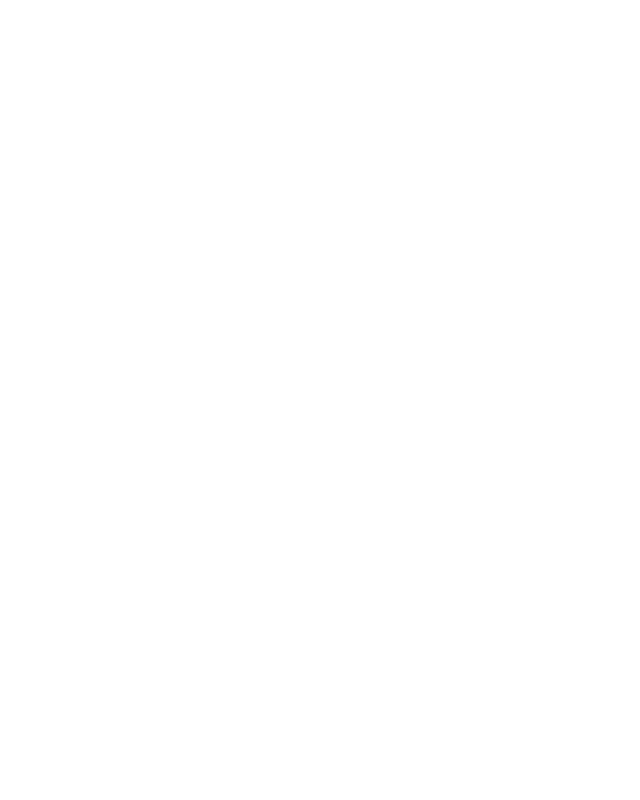
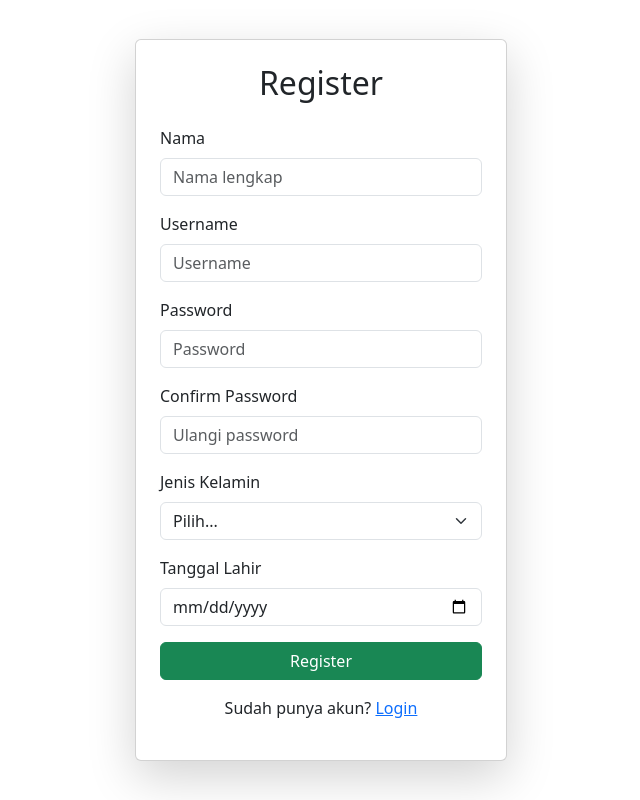
Before and after one commit to HuntNugie/react-frontend-ngk-barang, a React (Vite) app: page /register in a window 1280 px wide. Before the commit this address had no page. Shown: the whole page, without its empty margins (319-959 px from the left). Built offline with nearby package versions, Linux system fonts and the light colour scheme.

Commit message:
register:membuat tampilan register

```diff
--- a/src/App.jsx
+++ b/src/App.jsx
@@ -1,16 +1,16 @@
 import {Routes, Route, BrowserRouter, Navigate} from "react-router-dom";
 import GuestLayout from "./layouts/Guest.layout";
 import {Login} from "./pages/Login";
+import {Register} from "./pages/Register";
 function App() {
     return (
         <>
             <BrowserRouter>
                 <Routes>
-                  <Route path="/" element={
-                    <Navigate to="/login" replace/>
-                  } />
+                    <Route path="/" element={<Navigate to="/login" replace />} />
                     <Route element={<GuestLayout />}>
-                        <Route path="/login" element={<Login/>} />
+                        <Route path="/login" element={<Login />} />
+                        <Route path="/register" element={<Register />} />
                     </Route>
                 </Routes>
             </BrowserRouter>
--- a/src/pages/Login.jsx
+++ b/src/pages/Login.jsx
@@ -1,3 +1,5 @@
+import { Link } from "react-router-dom";
+
 export const Login = () => {
     return (
         <>
@@ -32,7 +34,7 @@
                     Login
                 </button>
                 <p className="text-center">
-                    Belum punya akun? <a href="register.html">Register</a>
+                    Belum punya akun? <Link to="/register">Register</Link>
                 </p>
             </form>
         </>
--- /dev/null
+++ b/src/pages/Register.jsx
@@ -0,0 +1,63 @@
+import { Link } from "react-router-dom";
+
+export const Register = () => {
+    return (
+        <>
+            <h2 className="text-center mb-4">Register</h2>
+            <form>
+                <div className="mb-3">
+                    <label htmlFor="nama" className="form-label">
+                        Nama
+                    </label>
+                    <input type="text" className="form-control" id="nama" placeholder="Nama lengkap" required="" />
+                </div>
+                <div className="mb-3">
+                    <label htmlFor="username" className="form-label">
+                        Username
+                    </label>
+                    <input type="text" className="form-control" id="username" placeholder="Username" required="" />
+                </div>
+                <div className="mb-3">
+                    <label htmlFor="password" className="form-label">
+                        Password
+                    </label>
+                    <input type="password" className="form-control" id="password" placeholder="Password" required="" />
+                </div>
+                <div className="mb-3">
+                    <label htmlFor="confirm_password" className="form-label">
+                        Confirm Password
+                    </label>
+                    <input
+                        type="password"
+                        className="form-control"
+                        id="confirm_password"
+                        placeholder="Ulangi password"
+                        required=""
+                    />
+                </div>
+                <div className="mb-3">
+                    <label htmlFor="jenis_kelamin" className="form-label">
+                        Jenis Kelamin
+                    </label>
+                    <select className="form-select" id="jenis_kelamin" required="">
+                        <option value="">Pilih...</option>
+                        <option value="L">Laki-laki</option>
+                        <option value="P">Perempuan</option>
+                    </select>
+                </div>
+                <div className="mb-3">
+                    <label htmlFor="tgl_lahir" className="form-label">
+                        Tanggal Lahir
+                    </label>
+                    <input type="date" className="form-control" id="tgl_lahir" required="" />
+                </div>
+                <button type="submit" className="btn btn-success w-100 mb-3">
+                    Register
+                </button>
+                <p className="text-center">
+                    Sudah punya akun? <Link to="/login">Login</Link>
+                </p>
+            </form>
+        </>
+    );
+};
```
